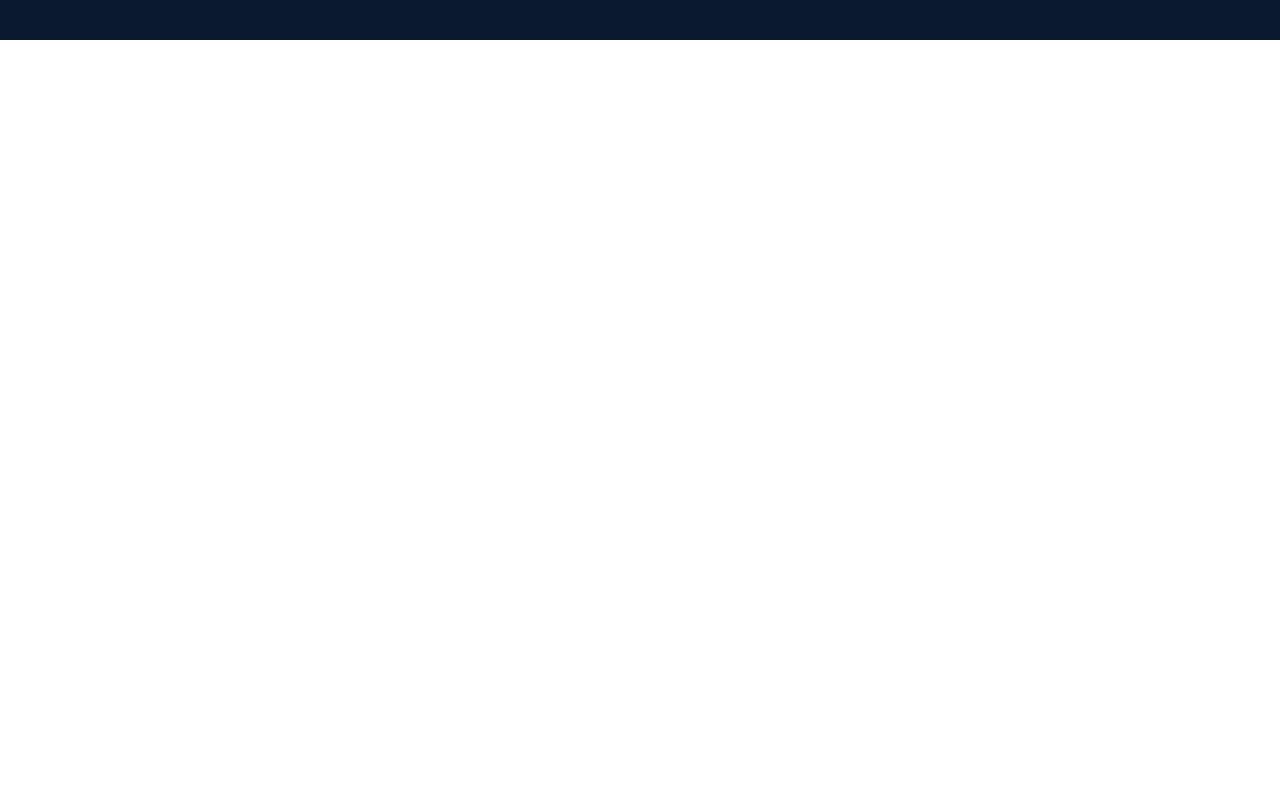
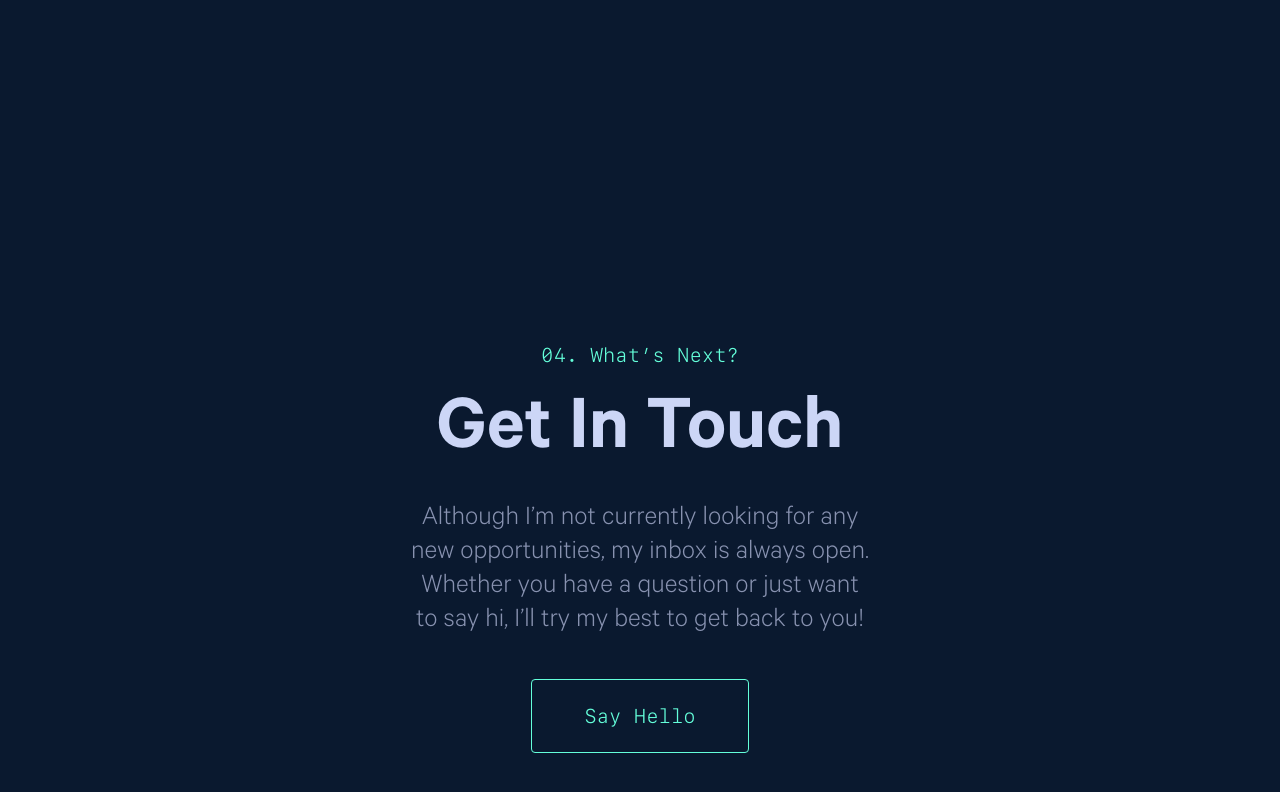
Before and after one commit to hatem782/Portfolio-hatem-ben-echikh, a React (Create React App) app: page / in a window 1280 px wide. Shown: the part 5418-6210 px from the top of the page. Before the commit the page ends 5458 px from the top, so only its background shows below. Built offline with nearby package versions, Linux system fonts and the light colour scheme.

Commit message:
done v1 1920px

```diff
--- a/src/pages/Home/Home.jsx
+++ b/src/pages/Home/Home.jsx
@@ -6,6 +6,7 @@ import About from "../sections/about/About";
 import WorkPlaces from "../sections/workPlaces/WorkPlaces";
 import MoreProjects from "../sections/MoreProjects/MoreProjects";
 import MyBuilds from "../sections/MyBuilds/MyBuilds";
+import GetInTouch from "../sections/GetInTouch/GetInTouch";
 
 import { useStyles } from "./home.styles";
 
@@ -22,6 +23,7 @@ function Home() {
         <WorkPlaces />
         <MyBuilds />
         <MoreProjects />
+        <GetInTouch />
       </div>
       <div className="right-part">
         <RightBar />
--- /dev/null
+++ b/src/pages/sections/GetInTouch/GetInTouch.jsx
@@ -0,0 +1,30 @@
+import React from "react";
+import { useStyles } from "./getintouch.styles";
+import TitlePart from "../../../components/TitlePart/TitlePart";
+
+import OutlinedButton from "../../../components/buttons/OutlinedButton/OutlinedButton";
+
+function GetInTouch() {
+  const styles = useStyles();
+
+  return (
+    <div className={styles.main}>
+      <span href="https://www.google.com" className="number">
+        04. What’s Next?
+      </span>
+      <h1 className="big-title">Get In Touch</h1>
+
+      <p className="desc">
+        Although I’m not currently looking for any new opportunities, my inbox
+        is always open. Whether you have a question or just want to say hi, I’ll
+        try my best to get back to you!
+      </p>
+
+      <div className="btn-more">
+        <OutlinedButton>Say Hello</OutlinedButton>
+      </div>
+    </div>
+  );
+}
+
+export default GetInTouch;
--- /dev/null
+++ b/src/pages/sections/GetInTouch/getintouch.styles.js
@@ -0,0 +1,54 @@
+import { makeStyles } from "@mui/styles";
+
+export const useStyles = makeStyles((theme) => ({
+  main: {
+    padding: "0px 0px 0px 0px",
+    height: "100vh",
+    width: "100%",
+    margin: "auto",
+
+    display: "flex",
+    alignItems: "center",
+    justifyContent: "center",
+    flexDirection: "column",
+
+    "& .number": {
+      textAlign: "center",
+      color: theme.palette.primary.main,
+      fontWeight: "300",
+      fontSize: "20px",
+      margin: "0px 0px",
+      width: "fit-content",
+      fontFamily: "SFMono",
+      display: "block",
+    },
+
+    "& .big-title": {
+      textAlign: "center",
+      color: theme.palette.text.light,
+      fontWeight: "500",
+      fontSize: "80px",
+      margin: "20px 0px 0px 0px",
+      letterSpacing: "0px",
+    },
+
+    "& .desc": {
+      textAlign: "center",
+      color: theme.palette.text.dark,
+      fontWeight: "300",
+      fontSize: "28px",
+      margin: "20px 0px 0px 0px",
+      width: "50%",
+    },
+
+    "& .btn-more": {
+      width: "fit-content",
+      margin: "40px 0px 0px 0px",
+
+      "& .button-custom": {
+        fontSize: "20px",
+        padding: "26px 52px",
+      },
+    },
+  },
+}));
--- a/src/pages/sections/MoreProjects/MoreProjects.jsx
+++ b/src/pages/sections/MoreProjects/MoreProjects.jsx
@@ -5,8 +5,9 @@ import TitlePart from "../../../components/TitlePart/TitlePart";
 import folder_icon from "../../../assets/svgs/Folder.svg";
 import github_icon from "../../../assets/svgs/GitHub-1.svg";
 import extern_icon from "../../../assets/svgs/External Link.svg";
+import OutlinedButton from "../../../components/buttons/OutlinedButton/OutlinedButton";
 
-function MyBuilds() {
+function MoreProjects() {
   const styles = useStyles();
 
   return (
@@ -22,6 +23,10 @@ function MyBuilds() {
         <WorkCard />
         <WorkCard />
         <WorkCard />
+      </div>
+
+      <div className="btn-more">
+        <OutlinedButton>Show More</OutlinedButton>
       </div>
     </div>
   );
@@ -64,4 +69,4 @@ const WorkCard = ({ work }) => {
   );
 };
 
-export default MyBuilds;
+export default MoreProjects;
--- a/src/pages/sections/MoreProjects/moreprojects.styles.js
+++ b/src/pages/sections/MoreProjects/moreprojects.styles.js
@@ -55,6 +55,16 @@ export const useStyles = makeStyles((theme) => ({
       width: "100%",
       flexWrap: "wrap",
       margin: "50px 0px",
+    },
+
+    "& .btn-more": {
+      width: "fit-content",
+      margin: "50px auto",
+
+      "& .button-custom": {
+        fontSize: "16px",
+        padding: "20px 30px",
+      },
     },
   },
 
```
